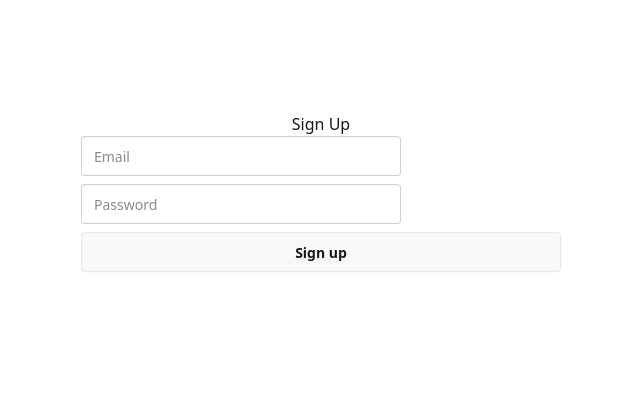
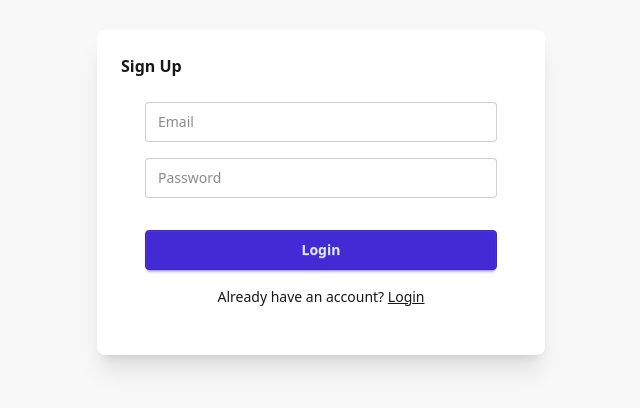
Before and after one commit to MossDog/Bookings, a React (Vite) app in the folder web-client/: page /sign-up in a window 1280 px wide. Shown: the part 208-616 px from the top of the page, without its empty margins (319-959 px from the left). Built offline with nearby package versions, Linux system fonts and the light colour scheme; no server answers.

Commit message:
feat: enhance authentication forms with improved styling and error handling

```diff
--- a/web-client/src/components/auth/LoginForm.tsx
+++ b/web-client/src/components/auth/LoginForm.tsx
@@ -1,6 +1,4 @@
 import React, { useState } from 'react'
-import FormInput from '../FormInput'
-import Button from '../Button'
 import supabase from '../../utils/supabase';
 import { useNavigate } from 'react-router-dom';
 
@@ -30,15 +28,42 @@ export default function LoginForm() {
   }
 
   return (
-    <form className='flex flex-col w-[480px] gap-2'>
+    <form className="card-body w-full max-w-md gap-4">
       {error && (
-        <div className="alert alert-error text-red-600 bg-red-100 border border-red-400 rounded p-2 mb-2">
-          {error}
+        <div className="alert alert-error">
+          <span>{error}</span>
         </div>
       )}
-      <FormInput type='email' placeholder='Email' value={email} onChange={(e) => setEmail(e.target.value)}/>
-      <FormInput type='password' placeholder='Password' value={password} onChange={(e) => setPassword(e.target.value)}/>
-      <Button onClick={onSubmit}>Login</Button>
+
+      <div className="form-control">
+        <input
+          type="email"
+          placeholder="Email"
+          className="input input-bordered w-full"
+          value={email}
+          onChange={(e) => setEmail(e.target.value)}
+        />
+      </div>
+
+      <div className="form-control">
+        <input
+          type="password"
+          placeholder="Password"
+          className="input input-bordered w-full"
+          value={password}
+          onChange={(e) => setPassword(e.target.value)}
+        />
+      </div>
+
+      <div className="form-control mt-4">
+        <button className="btn btn-primary w-full" onClick={onSubmit}>
+          Login
+        </button>
+      </div>
+
+      <div className='flex w-full items-center justify-center'>
+        <span>Don't have an account? <a href='/sign-up' className='underline'>Sign up</a></span>
+      </div>
     </form>
   )
 }
--- a/web-client/src/components/auth/SignUpForm.tsx
+++ b/web-client/src/components/auth/SignUpForm.tsx
@@ -1,6 +1,4 @@
 import React, { useState } from 'react'
-import FormInput from '../FormInput'
-import Button from '../Button'
 import supabase from '../../utils/supabase';
 import { useNavigate } from 'react-router-dom';
 
@@ -8,29 +6,65 @@ export default function SignUpForm() {
 
   const [email, setEmail] = useState<string>('');
   const [password, setPassword] = useState<string>('');
+  const [error, setError] = useState<string | null>(null);
 
   const navigate = useNavigate();
 
   const onSubmit = async (e: React.MouseEvent<HTMLButtonElement>) => {
     e.preventDefault();
 
+    setError(null);
+
     const {data, error} = await supabase.auth.signUp({
       email, password
     });
 
     if(error){
+      setError("Invalid email or password. Please try again.");
       console.error("Error signing up: ", error);
     } else {
       console.log("Successful sign-up: ", data);
-      navigate('/confirm');
+      navigate("/");
     }
   }
 
   return (
-    <form className='flex flex-col w-[480px] gap-2'>
-      <FormInput type='email' placeholder='Email' value={email} onChange={(e) => setEmail(e.target.value)}/>
-      <FormInput type='password' placeholder='Password' value={password} onChange={(e) => setPassword(e.target.value)}/>
-      <Button onClick={onSubmit}>Sign up</Button>
+    <form className="card-body w-full max-w-md gap-4 it">
+      {error && (
+        <div className="alert alert-error">
+          <span>{error}</span>
+        </div>
+      )}
+
+      <div className="form-control">
+        <input
+          type="email"
+          placeholder="Email"
+          className="input input-bordered w-full"
+          value={email}
+          onChange={(e) => setEmail(e.target.value)}
+        />
+      </div>
+
+      <div className="form-control">
+        <input
+          type="password"
+          placeholder="Password"
+          className="input input-bordered w-full"
+          value={password}
+          onChange={(e) => setPassword(e.target.value)}
+        />
+      </div>
+
+      <div className="form-control mt-4">
+        <button className="btn btn-primary w-full" onClick={onSubmit}>
+          Login
+        </button>
+      </div>
+
+      <div className='flex w-full items-center justify-center'>
+        <span>Already have an account? <a href='/login' className='underline'>Login</a></span>
+      </div>
     </form>
   )
 }
--- a/web-client/src/pages/auth/AuthLayout.tsx
+++ b/web-client/src/pages/auth/AuthLayout.tsx
@@ -8,8 +8,10 @@ export default function AuthLayout({
   children
 }: AuthLayoutProps) {
   return (
-    <div className='w-screen h-screen flex flex-col justify-center items-center'>
-      {children}
+    <div className="w-screen h-screen flex items-center justify-center bg-base-200">
+      <div className="card w-full max-w-md bg-base-100 shadow-xl p-6">
+        {children}
+      </div>
     </div>
   )
 }
--- a/web-client/src/pages/auth/LoginPage.tsx
+++ b/web-client/src/pages/auth/LoginPage.tsx
@@ -4,7 +4,7 @@ import AuthLayout from './AuthLayout'
 export default function LoginPage() {
   return (
     <AuthLayout>
-      <p>Login</p>
+      <p className='font-semibold'>Login</p>
       <LoginForm />
     </AuthLayout>
   )
--- a/web-client/src/pages/auth/SignUpPage.tsx
+++ b/web-client/src/pages/auth/SignUpPage.tsx
@@ -4,7 +4,7 @@ import SignUpForm from '../../components/auth/SignUpForm'
 export default function SignUpPage() {
   return (
     <AuthLayout>
-      <p>Sign Up</p>
+      <p className='font-semibold'>Sign Up</p>
       <SignUpForm />
     </AuthLayout>
   )
```
